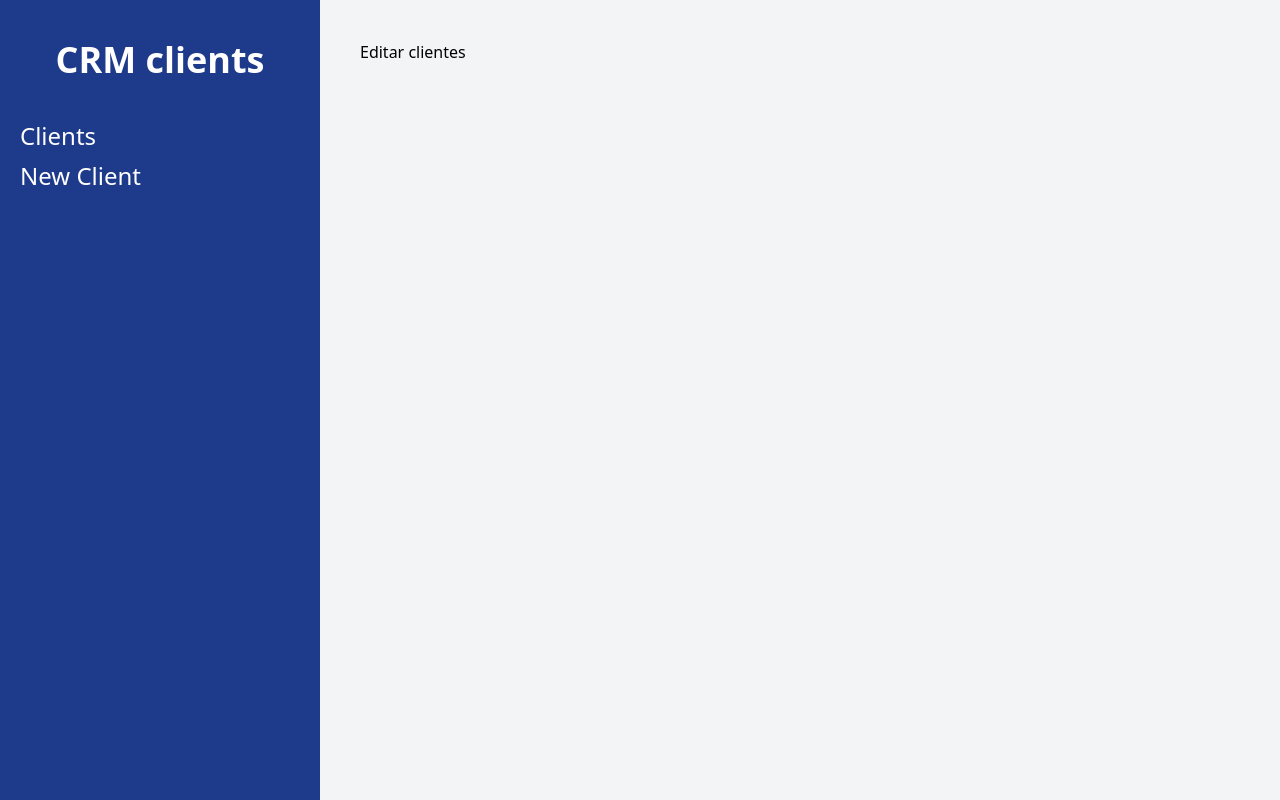
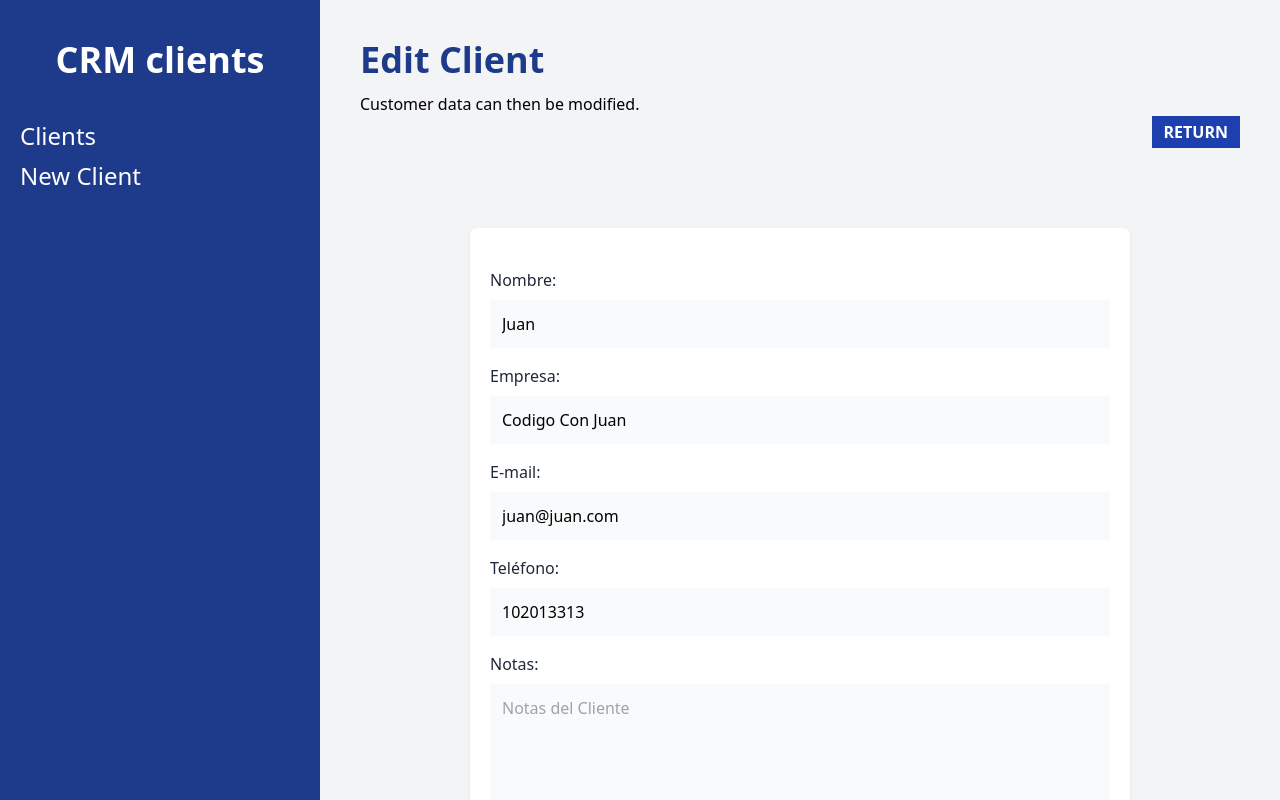
Before and after one commit to cilfonegabriel/crm-react, a React (Vite) app: page /clients/1/edit in a window 1280 px wide. Built offline with nearby package versions, Linux system fonts and the light colour scheme; data requests are answered from the project's data file.

Commit message:
Add form for edit and autocomplete

```diff
--- a/src/components/Formulario.jsx
+++ b/src/components/Formulario.jsx
@@ -12,6 +12,7 @@
                     className="mt-2 block w-full p-3 bg-gray-50"
                     placeholder="Nombre del Cliente"
                     name="nombre"
+                    defaultValue={cliente?.nombre}
                 />
             </div>
             <div className="mb-4">
@@ -25,6 +26,7 @@
                     className="mt-2 block w-full p-3 bg-gray-50"
                     placeholder="Empresa del Cliente"
                     name="empresa"
+                    defaultValue={cliente?.empresa}
                 />
             </div>
 
@@ -39,6 +41,7 @@
                     className="mt-2 block w-full p-3 bg-gray-50"
                     placeholder="Email del Cliente"
                     name="email"
+                    defaultValue={cliente?.email}
                 />
             </div>
 
@@ -53,6 +56,7 @@
                     className="mt-2 block w-full p-3 bg-gray-50"
                     placeholder="Teléfono del Cliente"
                     name="telefono"
+                    defaultValue={cliente?.telefono}
                 />
             </div>
 
@@ -68,6 +72,7 @@
                     className="mt-2 block w-full p-3 bg-gray-50 h-40 align-self"
                     placeholder="Notas del Cliente"
                     name="notas"
+                    defaultValue={cliente?.notas}
                 />
             </div>
         </>
--- a/src/main.jsx
+++ b/src/main.jsx
@@ -23,7 +23,8 @@
       {
         path: '/clients/new',
         element: <NewClient />,
-        action: newClientAction
+        action: newClientAction,
+        errorElement: <ErrorPage />
       },
       {
         path: '/clients/:clientId/edit',
--- a/src/pages/EditClient.jsx
+++ b/src/pages/EditClient.jsx
@@ -1,4 +1,6 @@
+import { Form, useNavigate, useLoaderData } from "react-router-dom"
 import { getClient } from "../data/clients"
+import Formulario from "../components/Formulario"
 
 export async function loader({params}) {
 
@@ -14,10 +16,44 @@
 }
 
 const EditClient = () => {
+
+    const navigate = useNavigate()
+    const client = useLoaderData()
+
   return (
-    <div>
-      Editar clientes
-    </div>
+    <>
+        <h1 className="font-black text-4xl text-blue-900">Edit Client</h1>
+        <p className="mt-3">Customer data can then be modified.</p>
+
+        <div className="flex justify-end">
+            <button
+                className="bg-blue-800 text-white px-3 py-1 font-bold uppercase"
+                onClick={() => navigate('/')}
+            >
+                Return
+            </button>
+        </div>
+
+        <div className="bg-white shadow rounded-md md:w-3/4 mx-auto px-5 py-10 mt-20">
+
+            {/*errors?.length && errors.map( ( error, i ) => <Error key={i}>{error}</Error> )*/}
+
+            <Form
+                method="post"
+                noValidate
+            >
+                <Formulario
+                    cliente = {client}
+                />
+
+                <input
+                    type="submit"
+                    className="mt-5 w-full bg-blue-800 p-3 uppercase font-bold text-white text-lg"
+                    value = "Register Client"
+                />
+            </Form>
+        </div>
+    </>
   )
 }
 
```
